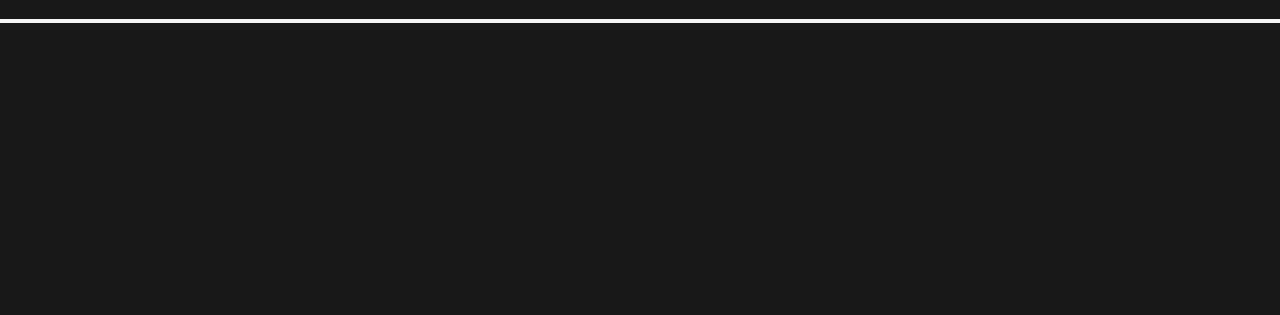
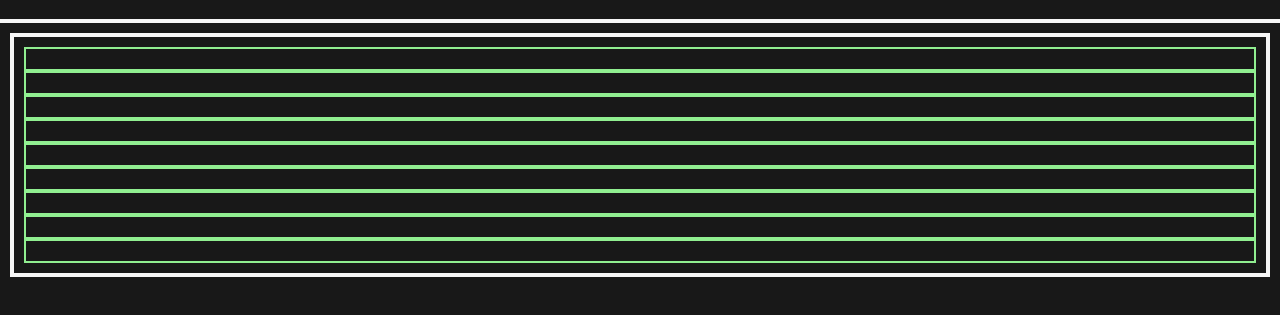
Before and after one commit to jcampbell57/odin-tic-tac-toe, a plain HTML site: page index.html in a window 1280 px wide. Shown: the part 63-378 px from the top of the page. Drawn offline with Linux system fonts and the light colour scheme.

Commit message:
initial gameboard added and styled with beginning JS

```diff
--- a/index.html
+++ b/index.html
@@ -10,7 +10,9 @@
 </head>
 <body>
     <div class="header"><h1>Tic Tac Toe</h1></div>
-    <div class="content"></div>
+    <div class="content">
+        <div class="gameContainer"></div>
+    </div>
     <div class="footer"></div>
 </body>
 </html>
--- a/javascript.js
+++ b/javascript.js
@@ -0,0 +1,33 @@
+
+const gameboard = (function () {
+    const gameContainer = document.querySelector('.gameContainer');
+    const gameboardArray = ['X', 'O', 'X', 'O', 'X', 'O', 'X', 'O', 'X']
+
+    for (let i = 1; i<10; i++) {
+        let newCell = document.createElement('div');
+        newCell.id=`cell${i}`
+        gameContainer.appendChild(newCell);
+    }
+
+    // player objects
+    playerA = {
+        // marker: marker,
+        // score: score,
+    }
+
+    playerB = {
+        // marker: marker,
+        // score: score,
+    }
+
+    // game
+    game = {
+        render: function () {
+            return gameContainer.innerHTML = `${gameboardArray}`
+        }
+    }
+
+    return gameboardArray;
+    return game;
+
+})();
--- a/styles.css
+++ b/styles.css
@@ -18,3 +18,17 @@ body {
 .header {
     border-bottom: 4px solid whitesmoke;
 }
+
+.gameContainer {
+    margin: 10px;
+    padding: 10px;
+    border: 4px solid whitesmoke;
+    display: grid;
+    grid-template-columns: 1fr*3;
+    grid-template-rows: 1fr*3;
+}
+
+.gameContainer div {
+    border: 2px solid lightgreen;
+    padding: 10px;
+}
```
